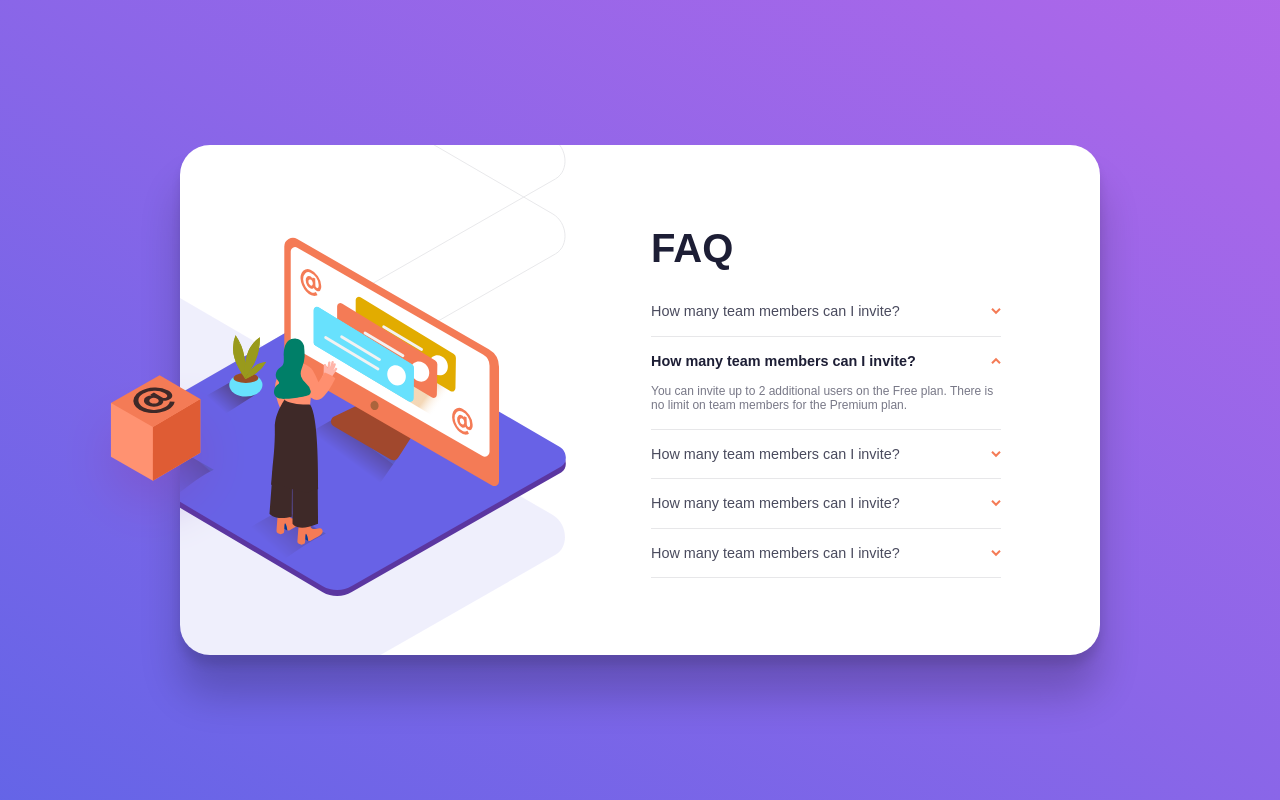
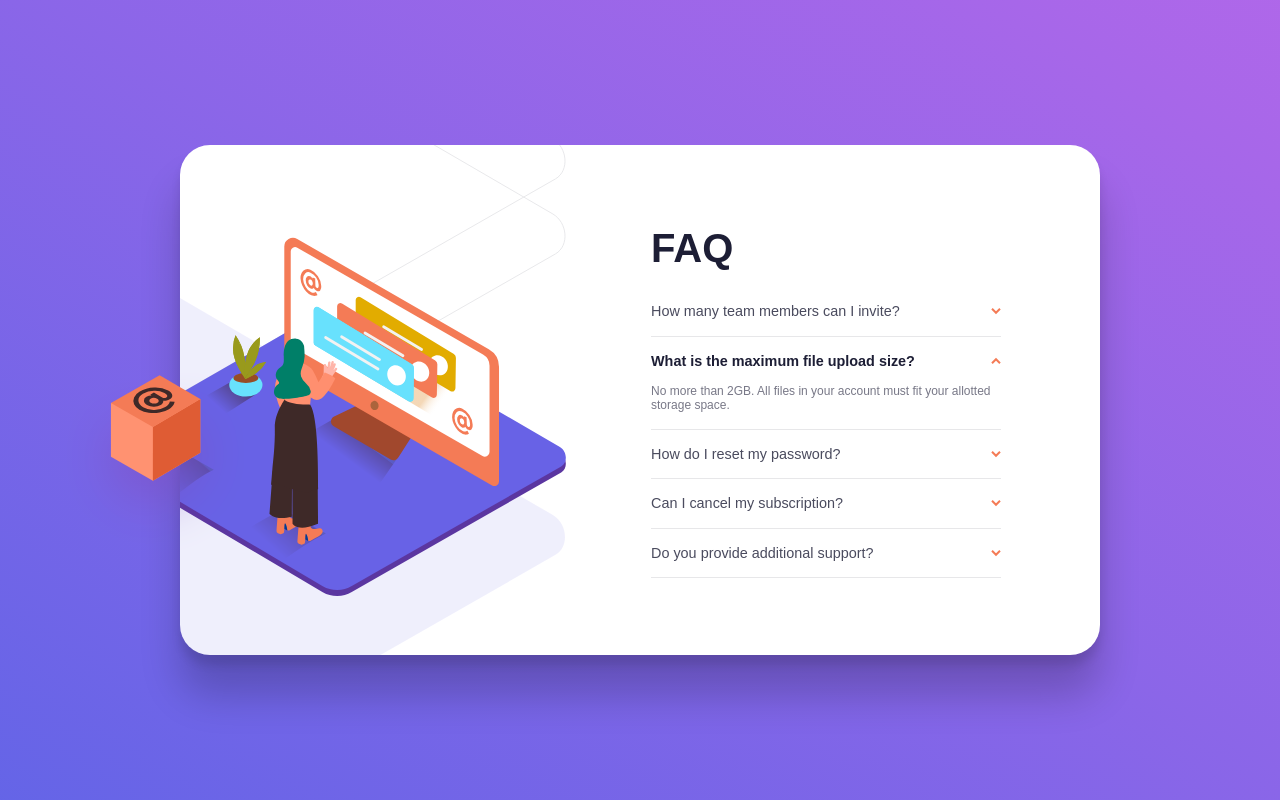
Before and after one commit to private-lazy-val/faq-accordion, a website built with Vite: page index.html in a window 1280 px wide. Both pictures are taken after a click on the button 996 px from the left and 360 px from the top of the page. Built offline with nearby package versions, Linux system fonts and the light colour scheme; a small style sheet from the web is missing.

Commit message:
update questions in html

```diff
--- a/index.html
+++ b/index.html
@@ -37,7 +37,20 @@
             </details>
 
             <details class="accordion__item">
-                <summary class="accordion__question">How many team members can I invite?
+                <summary class="accordion__question">What is the maximum file upload size?
+                    <button class="accordion__btn" type="button" aria-label="Show answer">
+                        <img class="accordion__img" src="/images/icon-arrow-down.svg" alt="Expand answer" width="10"
+                             height="7">
+                    </button>
+                </summary>
+
+                <div class="accordion__answer">No more than 2GB. All files in your account must fit your allotted
+                    storage space.
+                </div>
+            </details>
+
+            <details class="accordion__item">
+                <summary class="accordion__question">How do I reset my password?
                     <button class="accordion__btn" type="button" aria-label="Show answer">
                         <img class="accordion__img" src="/images/icon-arrow-down.svg" alt="Expand answer" width="10"
                              height="7">
@@ -45,13 +58,12 @@
                 </summary>
 
                 <div class="accordion__answer">
-                    You can invite up to 2 additional users on the Free plan. There
-                    is no limit on team members for the Premium plan.
+                    Click “Forgot password” from the login page or “Change password” from your profile page.
                 </div>
             </details>
 
             <details class="accordion__item">
-                <summary class="accordion__question">How many team members can I invite?
+                <summary class="accordion__question">Can I cancel my subscription?
                     <button class="accordion__btn" type="button" aria-label="Show answer">
                         <img class="accordion__img" src="/images/icon-arrow-down.svg" alt="Expand answer" width="10"
                              height="7">
@@ -59,13 +71,12 @@
                 </summary>
 
                 <div class="accordion__answer">
-                    You can invite up to 2 additional users on the Free plan. There
-                    is no limit on team members for the Premium plan.
+                    Yes! Send us a message and we’ll process your request no questions asked.
                 </div>
             </details>
 
             <details class="accordion__item">
-                <summary class="accordion__question">How many team members can I invite?
+                <summary class="accordion__question">Do you provide additional support?
                     <button class="accordion__btn" type="button" aria-label="Show answer">
                         <img class="accordion__img" src="/images/icon-arrow-down.svg" alt="Expand answer" width="10"
                              height="7">
@@ -73,22 +84,7 @@
                 </summary>
 
                 <div class="accordion__answer">
-                    You can invite up to 2 additional users on the Free plan. There
-                    is no limit on team members for the Premium plan.
-                </div>
-            </details>
-
-            <details class="accordion__item">
-                <summary class="accordion__question">How many team members can I invite?
-                    <button class="accordion__btn" type="button" aria-label="Show answer">
-                        <img class="accordion__img" src="/images/icon-arrow-down.svg" alt="Expand answer" width="10"
-                             height="7">
-                    </button>
-                </summary>
-
-                <div class="accordion__answer">
-                    You can invite up to 2 additional users on the Free plan. There
-                    is no limit on team members for the Premium plan.
+                    Chat and email support is available 24/7. Phone lines are open during normal business hours.
                 </div>
             </details>
         </div>
```
Also changed, not shown: dist/index.html.
